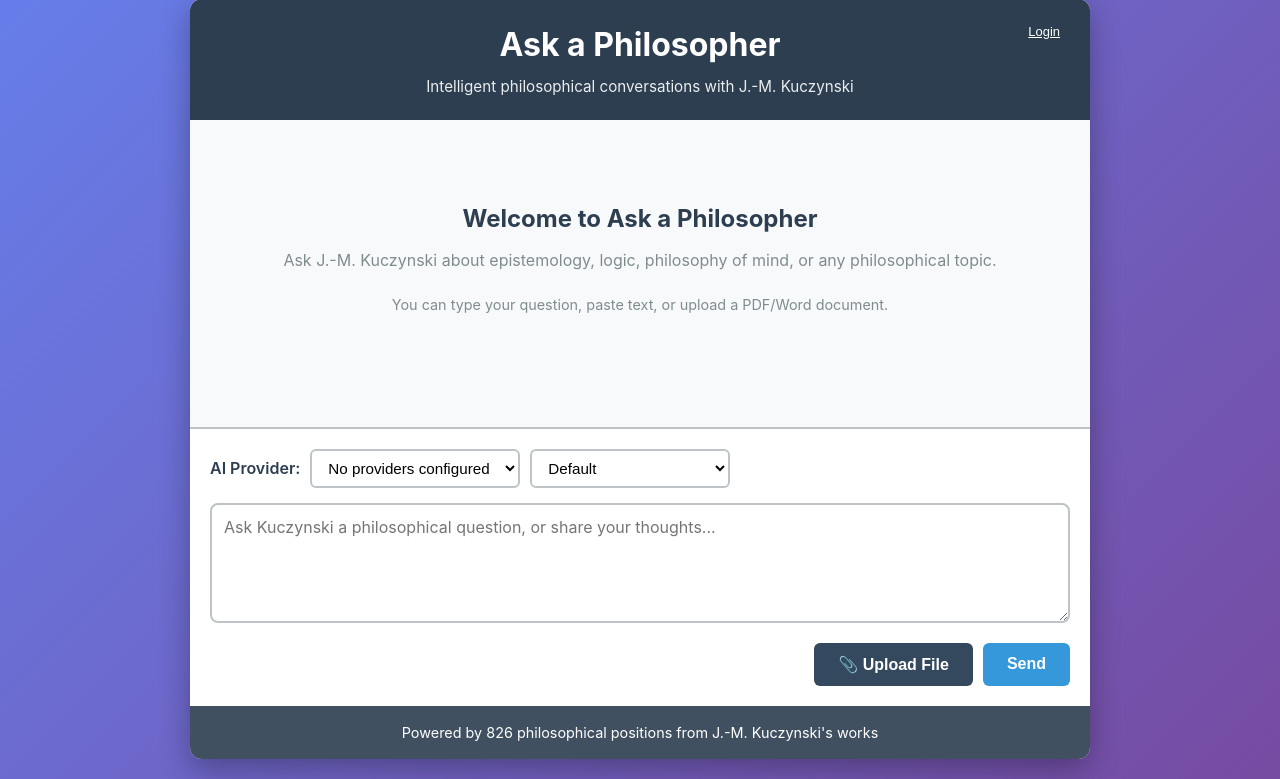
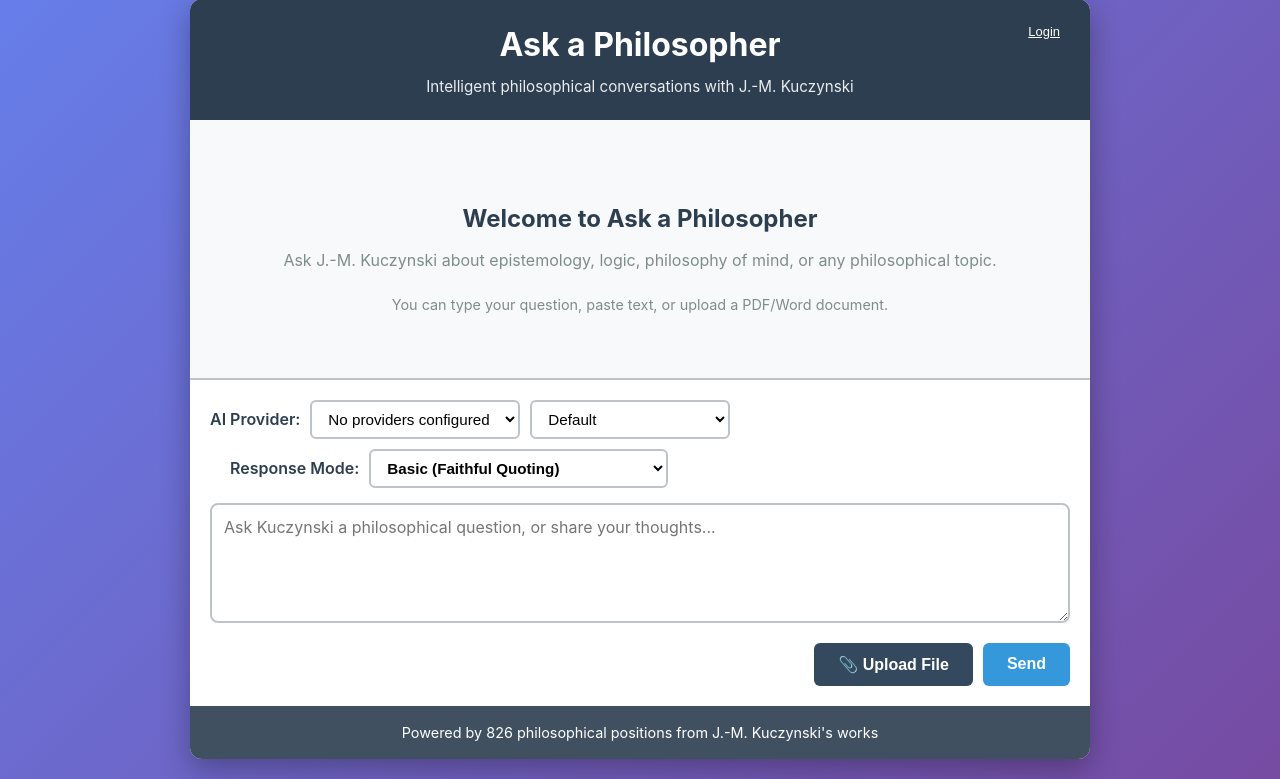
Before and after one commit to johnmichaelkuczynski/ASKJM.XYZ, a Flask app: page / in a window 1280 px wide. Shown: the part 21-800 px from the top of the page. Run offline with Flask 3, Linux system fonts and the light colour scheme; data that the repository does not hold is empty; parts of the project's set-up code (start-up, migrations or seed data) failed here and were passed over; some libraries are stand-ins or nearby versions.

Commit message:
Add new response modes for AI to enhance user interactions
Introduces a toggleable "Enhanced Mode" in the UI and API request to allow the AI to synthesize and extend user-provided text, alongside the existing "Basic Mode" for faithful quoting.

Replit-Commit-Author: Agent
Replit-Commit-Session-Id: 1857d28c-dca0-4478-a9fd-c4e45ba18ec8
Replit-Commit-Checkpoint-Type: intermediate_checkpoint
Replit-Commit-Event-Id: 7b74a20d-c1f8-48b2-a81e-d80bb57e7993
Replit-Commit-Screenshot-Url: https://storage.googleapis.com/screenshot-production-us-central1/ef071fdf-05a3-48d8-b36c-1540a99ca086/1857d28c-dca0-4478-a9fd-c4e45ba18ec8/MRnJuyM

```diff
--- a/static/app.js
+++ b/static/app.js
@@ -8,6 +8,7 @@ class KuczynskiChat {
         this.userStatus = document.getElementById('user-status');
         this.providerSelect = document.getElementById('provider-select');
         this.modelSelect = document.getElementById('model-select');
+        this.modeSelect = document.getElementById('mode-select');
 
         this.providers = [];
         this.currentEventSource = null;
@@ -231,6 +232,7 @@ class KuczynskiChat {
         try {
             const provider = this.providerSelect.value || 'anthropic';
             const model = this.modelSelect.value || '';
+            const mode = this.modeSelect.value || 'basic';
 
             const response = await fetch('/api/ask', {
                 method: 'POST',
@@ -238,7 +240,8 @@ class KuczynskiChat {
                 body: JSON.stringify({
                     question,
                     provider,
-                    model
+                    model,
+                    mode
                 })
             });
 
--- a/static/style.css
+++ b/static/style.css
@@ -181,7 +181,14 @@ main {
     color: var(--text-color);
 }
 
-.provider-select, .model-select {
+.mode-toggle-section {
+    display: flex;
+    align-items: center;
+    gap: 10px;
+    margin-left: 20px;
+}
+
+.provider-select, .model-select, .mode-select {
     padding: 8px 12px;
     border: 2px solid var(--border-color);
     border-radius: 6px;
@@ -199,7 +206,12 @@ main {
     min-width: 200px;
 }
 
-.provider-select:focus, .model-select:focus {
+.mode-select {
+    min-width: 240px;
+    font-weight: 600;
+}
+
+.provider-select:focus, .model-select:focus, .mode-select:focus {
     outline: none;
     border-color: var(--accent-color);
 }
--- a/templates/index.html
+++ b/templates/index.html
@@ -40,6 +40,14 @@
                     <select id="model-select" class="model-select">
                         <option value="">Default</option>
                     </select>
+
+                    <div class="mode-toggle-section">
+                        <label for="mode-select">Response Mode:</label>
+                        <select id="mode-select" class="mode-select">
+                            <option value="basic">Basic (Faithful Quoting)</option>
+                            <option value="enhanced">Enhanced (Synthesis & Extension)</option>
+                        </select>
+                    </div>
                 </div>
                 <div class="input-container">
                     <textarea
```
